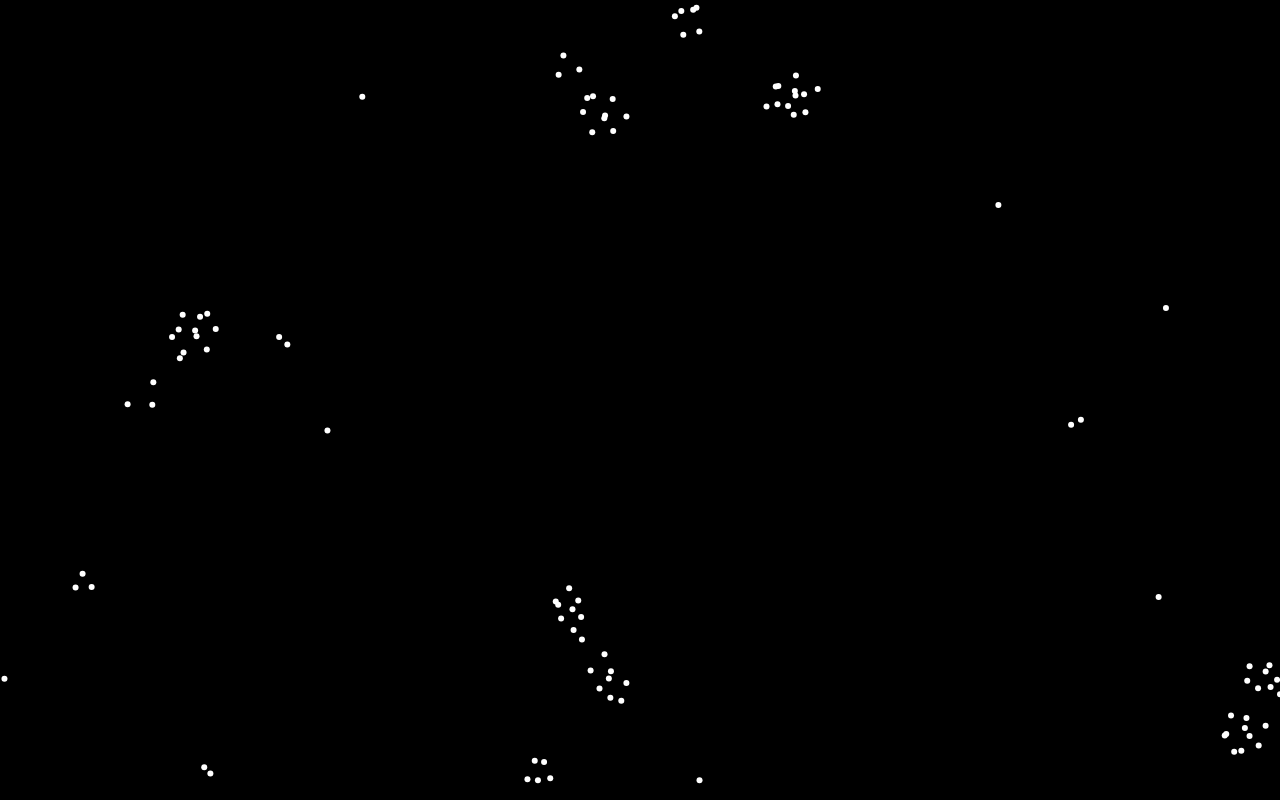
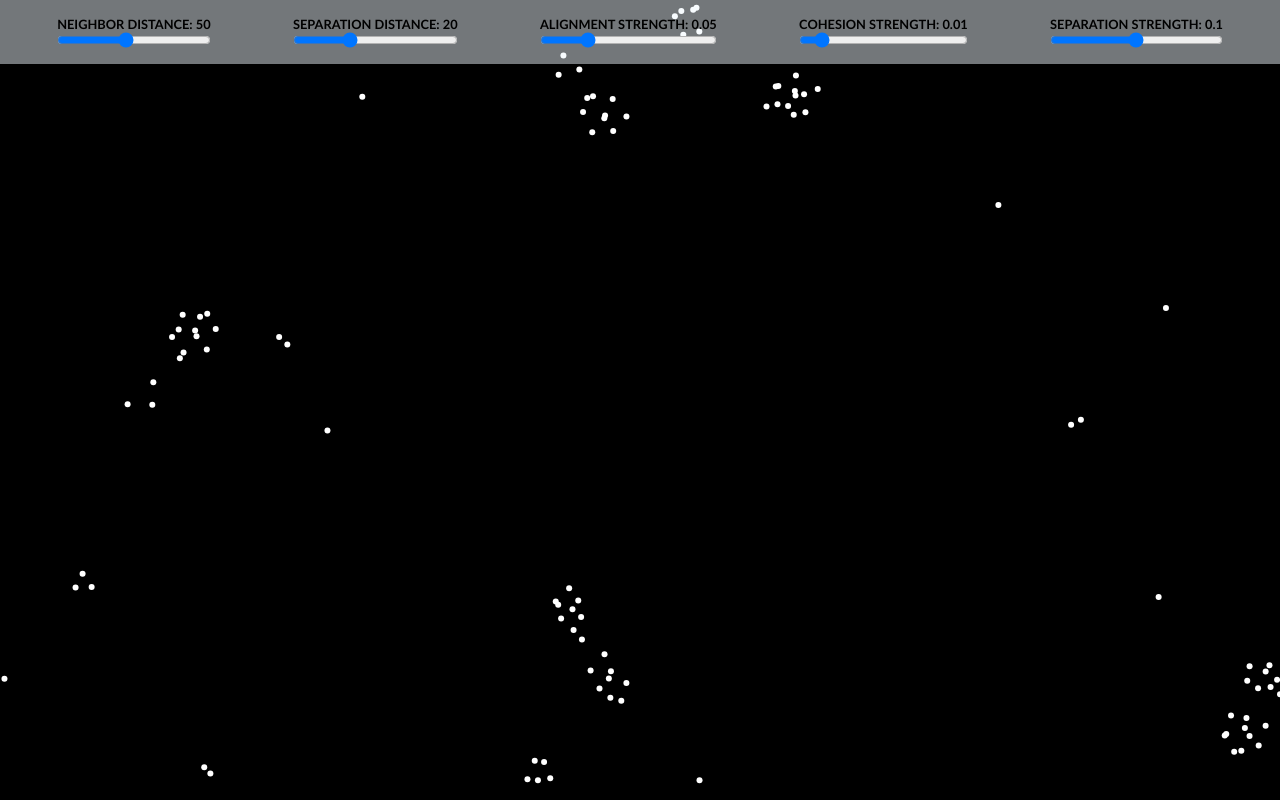
Before and after one commit to nav-mohan/flocking_simulation, a plain HTML site: page index.html in a window 1280 px wide. Drawn offline with Linux system fonts and the light colour scheme.

Commit message:
implement controls

```diff
--- a/index.html
+++ b/index.html
@@ -7,7 +7,28 @@
     <link rel="stylesheet" href="style.css">
 </head>
 <body>
-
+    <div class="controls">
+        <div class="control">
+            <label>Neighbor Distance: <span id="neighborVal">50</span></label>
+            <input type="range" id="neighbor" min="10" max="100" value="50">
+        </div>
+        <div class="control">
+            <label>Separation Distance: <span id="separationVal">20</span></label>
+            <input type="range" id="separation" min="5" max="50" value="20">
+        </div>
+        <div class="control">
+            <label>Alignment Strength: <span id="alignVal">0.05</span></label>
+            <input type="range" id="align" min="0" max="0.2" step="0.01" value="0.05">
+        </div>
+        <div class="control">
+            <label>Cohesion Strength: <span id="cohesionVal">0.01</span></label>
+            <input type="range" id="cohesion" min="0" max="0.1" step="0.01" value="0.01">
+        </div>
+        <div class="control">
+            <label>Separation Strength: <span id="sepStrengthVal">0.1</span></label>
+            <input type="range" id="sepStrength" min="0" max="0.2" step="0.01" value="0.1">
+        </div>
+    </div>
     <canvas id="canvas"></canvas>
     <script src="globals.js"></script>
     <script src="script.js"></script>
--- a/script.js
+++ b/script.js
@@ -79,5 +79,34 @@ function animate()
     requestAnimationFrame(animate);
 }
 
+document.getElementById("neighbor").oninput = (e) =>
+{
+    neighborDist = parseInt(e.target.value);
+    document.getElementById("neighborVal").innerText = neighborDist;
+};
+
+document.getElementById("separation").oninput = (e) =>
+{
+    separationDist = parseInt(e.target.value);
+    document.getElementById("separationVal").innerText = separationDist;
+};
+
+document.getElementById("align").oninput = (e) =>
+{
+    alignFactor = parseFloat(e.target.value);
+    document.getElementById("alignVal").innerText = alignFactor;
+};
+
+document.getElementById("cohesion").oninput = (e) =>
+{
+    cohesionFactor = parseFloat(e.target.value);
+    document.getElementById("cohesionVal").innerText = cohesionFactor;
+};
+
+document.getElementById("sepStrength").oninput = (e) =>
+{
+    separationFactor = parseFloat(e.target.value);
+    document.getElementById("sepStrengthVal").innerText = separationFactor;
+};
 
 animate();
--- a/style.css
+++ b/style.css
@@ -15,3 +15,22 @@ canvas {
     display: block;
     margin: auto;
 }
+
+.controls {
+    position:absolute;
+    padding: 1em;
+    display: flex;
+    flex-direction: row;
+    background-color: rgba(240, 248, 255, 0.479);
+    width: 100vw;
+    justify-content: space-around;
+
+}
+.control{
+    display: flex;
+    flex-direction: column;
+    font-size: 0.8em;
+    font-weight: 700;
+    text-transform: uppercase;
+
+}
```
